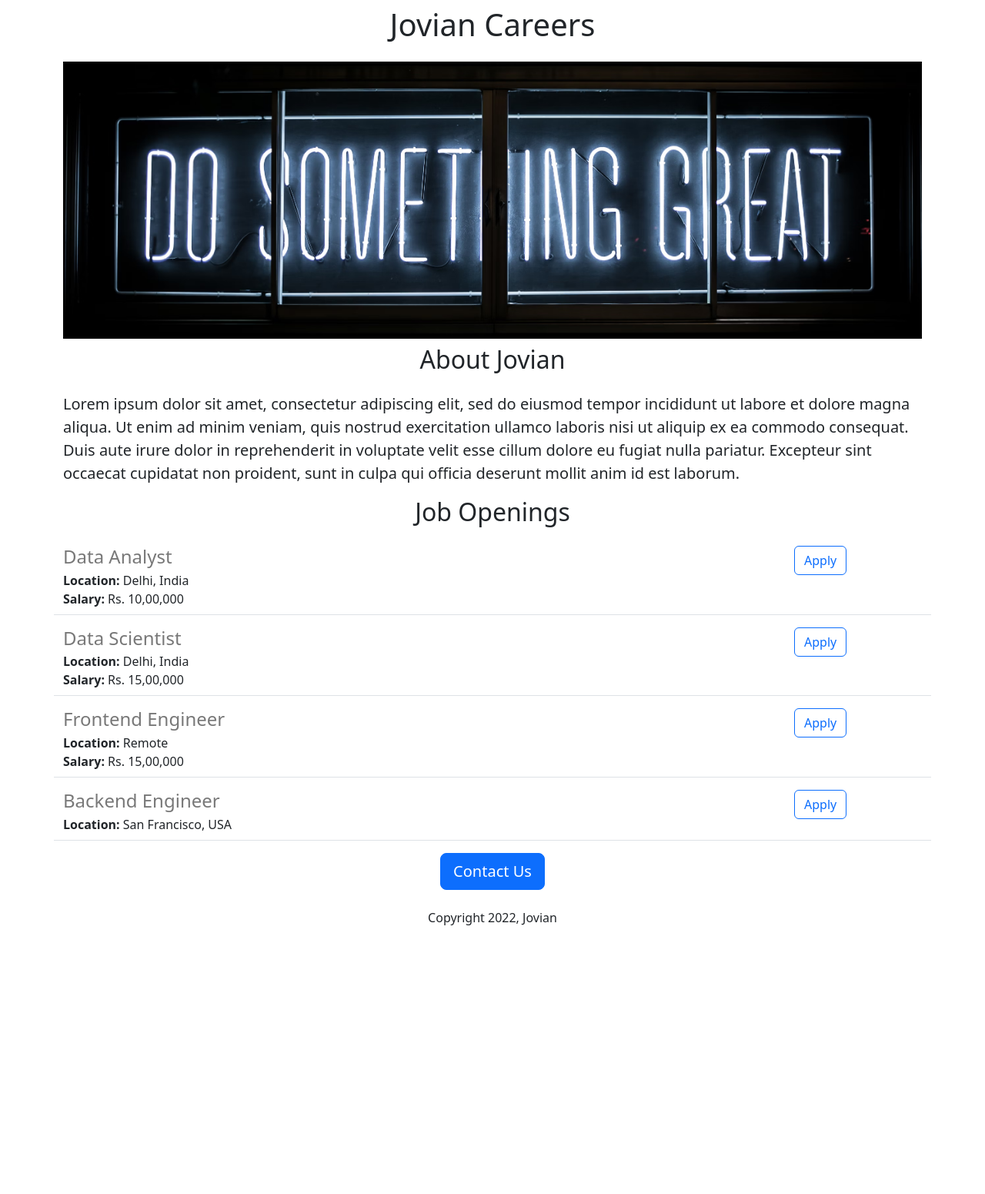
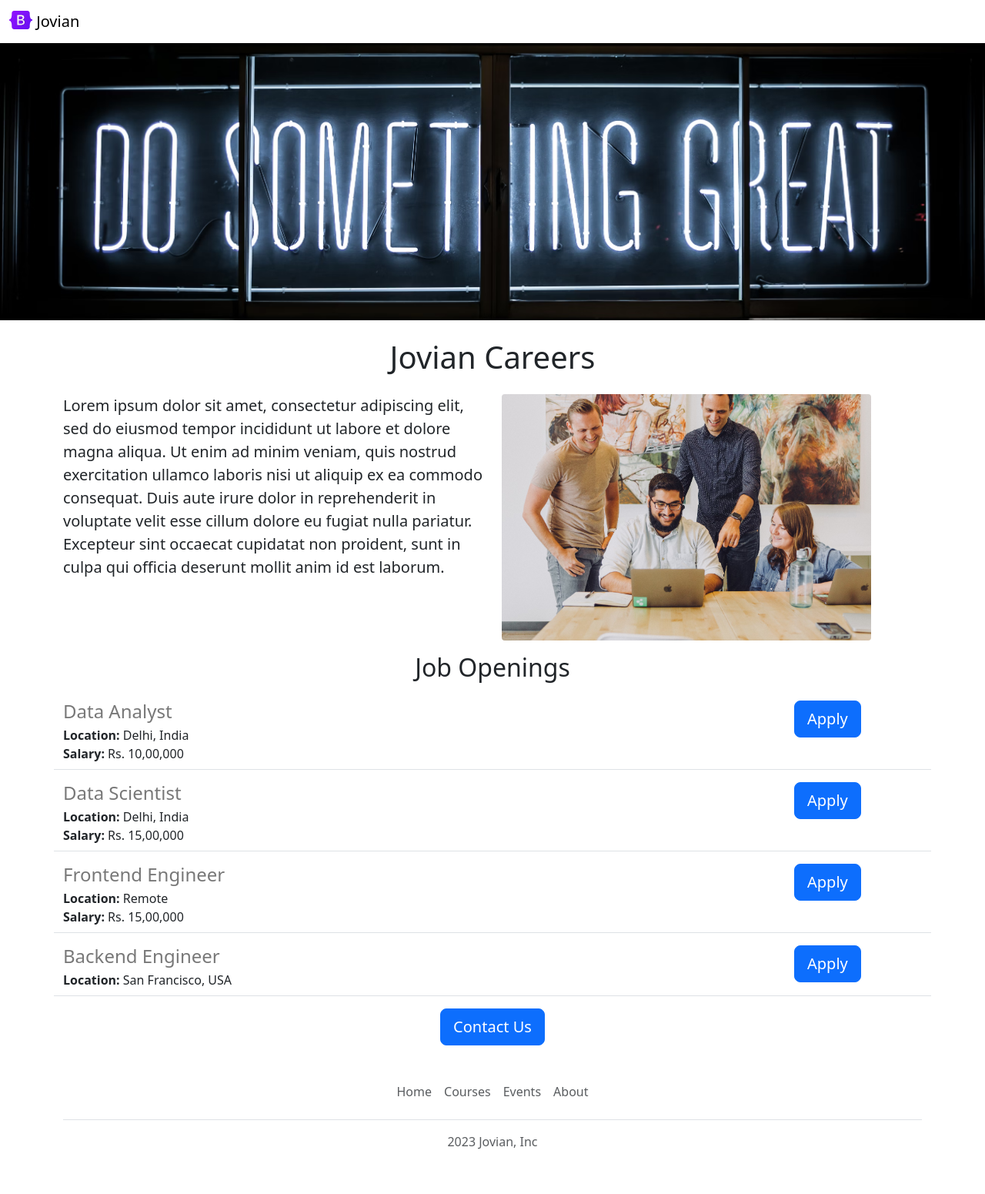
Before and after one commit to paymonr/jovian-careers-website-v2, a Flask app: page / in a window 1280 px wide. Shown: the whole page at 77% size. Before the commit the page ends 1202 px from the top, so only its background shows below. Run offline with Flask 3, Linux system fonts and the light colour scheme.

Commit message:
functional and aesthetic improvements

```diff
--- /dev/null
+++ b/templates/footer.html
@@ -0,0 +1,11 @@
+<div class="container">
+  <footer class="py-3 my-4">
+    <ul class="nav justify-content-center border-bottom pb-3 mb-3">
+      <li class="nav-item"><a target="_blank" href="https://www.jovian.ai" class="nav-link px-2 text-body-secondary">Home</a></li>
+      <li class="nav-item"><a target="_blank" href="https://www.jovian.ai/learn" class="nav-link px-2 text-body-secondary">Courses</a></li>
+      <li class="nav-item"><a target="_blank" href="https://www.jovian.ai/events" class="nav-link px-2 text-body-secondary">Events</a></li>
+      <li class="nav-item"><a target="_blank" href="https://www.jovian.ai/about" class="nav-link px-2 text-body-secondary">About</a></li>
+    </ul>
+    <p class="text-center text-body-secondary">2023 Jovian, Inc</p>
+  </footer>
+</div>
--- a/templates/home.html
+++ b/templates/home.html
@@ -10,17 +10,25 @@
         height: 360px;
         width: 100%;
         object-fit: cover;
+        margin-bottom: 16px;
       }
     </style>
   </head>
   <body>
+    {% include 'nav.html' %}
+    <img class="img-fluid" id="banner" src="static/banner.png"/>
     <div class="container">
       <h1 class="text-center mt-2 mb-4">{{company_name}} Careers</h1>
-      <img class="img-fluid" id="banner" src="static/banner.png"/>
-      <h2 class="text-center mt-2 mb-4">About Jovian</h2>
+      <div class="row" style="margin-bottom:16px;">
+      <div class="col-md-6">
       <p class="lead">
         Lorem ipsum dolor sit amet, consectetur adipiscing elit, sed do eiusmod tempor incididunt ut labore et dolore magna aliqua. Ut enim ad minim veniam, quis nostrud exercitation ullamco laboris nisi ut aliquip ex ea commodo consequat. Duis aute irure dolor in reprehenderit in voluptate velit esse cillum dolore eu fugiat nulla pariatur. Excepteur sint occaecat cupidatat non proident, sunt in culpa qui officia deserunt mollit anim id est laborum.
       </p>
+      </div>
+        <div class="d-none d-md-block col-md-6">
+          <img src="static/people.png" style="height:320px;border-radius:4px;">
+        </div>
+      </div>
       <h2 class="text-center mt-2 mb-4">Job Openings</h2>
       <div>
         {% for job in jobs %}
@@ -28,9 +36,9 @@
         {% endfor %}
       </div>
       <div class="text-center">
-      <button class="btn btn-primary btn-lg">Contact Us</button>
-        <p class="mt-4">Copyright 2022, Jovian</p>
+      <a href="mailto:hello@jovia.ai?subject=Question%20About%20Job%20Openings&body=My%20name%3A%20%3Cyour%20name%20here%3E%0D%0A%0D%0AMy%20quest%3A%20%3Cyour%20question%20here%3E"  class="btn btn-primary btn-lg">Contact Us</a>
       </div>
     </div>
+    {% include 'footer.html' %}
   </body>
 </html>
--- a/templates/jobitem.html
+++ b/templates/jobitem.html
@@ -13,7 +13,7 @@
     </div>
     {% endif %}
   </div>
-  <div class="col-2">
-    <button type="button" class="btn btn-outline-primary">Apply</button>
+  <div class="col-2 padding-right:16px">
+    <a href="m mailto:hello@jovia.ai?subject=Applicaiton%20for%20{{job['title']}}&body=My%20name%3A%20%3Cyour%20name%20here%3E%0D%0A%0D%0AMy%20resume%20link%3A%20%3Cresume%20link%3E%0D%0A%0D%0AMy%20LinkedIn%3A%20%3Clinked%20in%20link " class="btn btn-primary btn-lg">Apply</a>
   </div>
 </div>
--- /dev/null
+++ b/templates/nav.html
@@ -0,0 +1,9 @@
+<nav class="navbar shadow-sm fixed-top bg-white">
+  <div class="container-fluid">
+    <a class="navbar-brand" href="#">
+      <img src="static/logo.svg" alt="Logo" width="30" height="24" class="d-inline-block align-text-top">
+      Jovian
+    </a>
+  </div>
+</nav>
+<div style="height:56px"></div>
```
Also changed, not shown: static/logo.svg (added), static/people.png (added), 1 other file.
